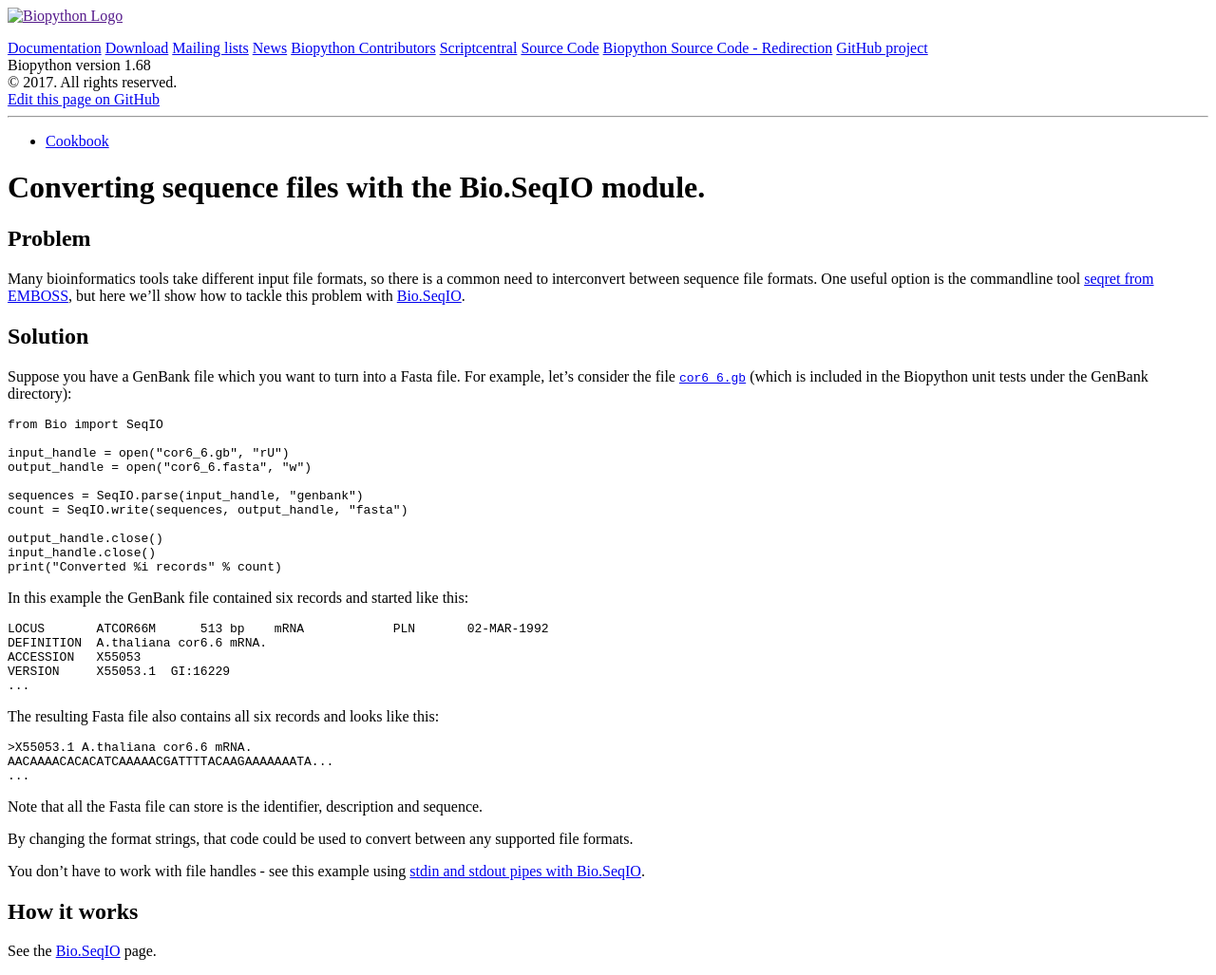
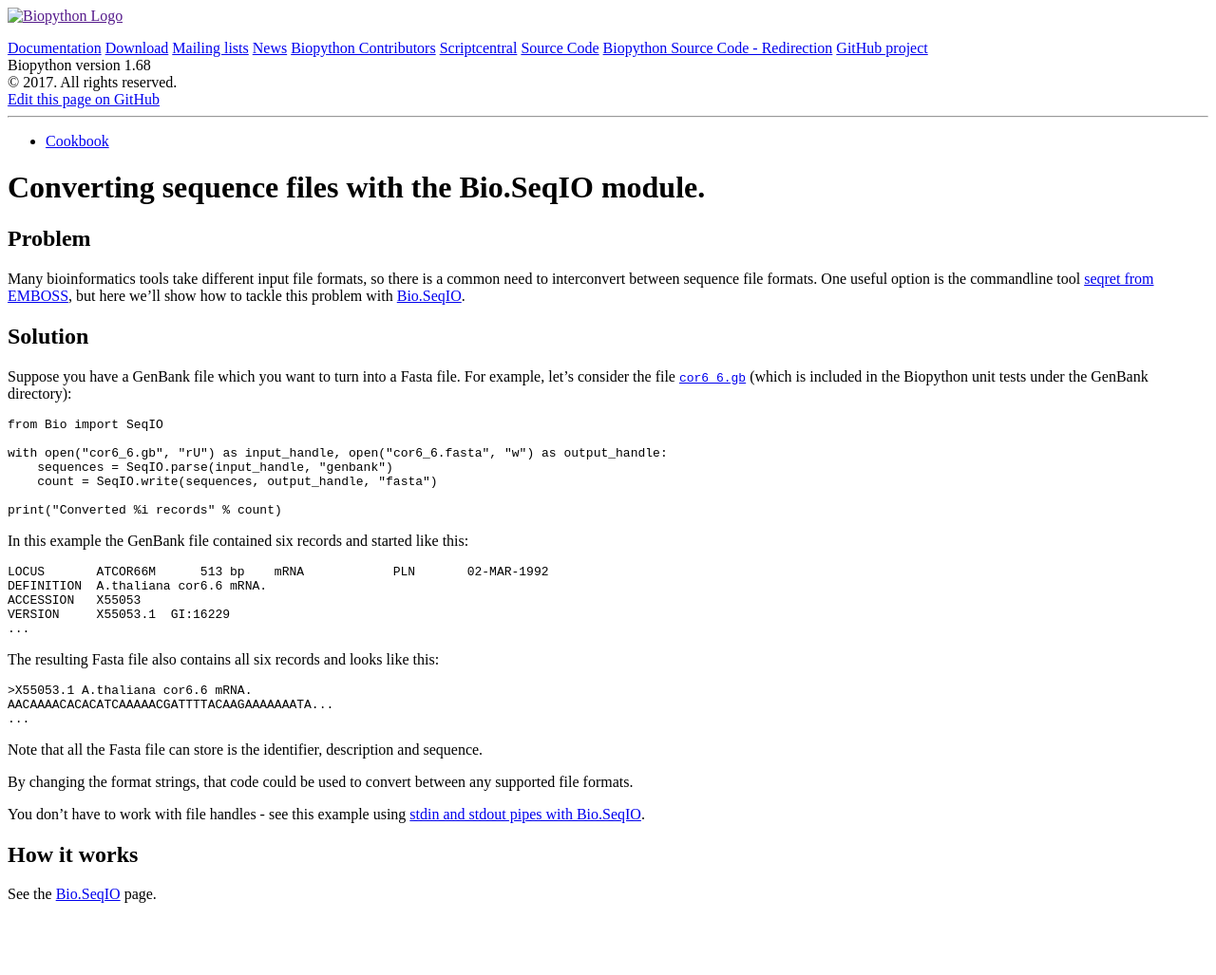
Before and after one commit to biopython/biopython.github.io, a Jekyll site: the page built from wiki/Converting_sequence_files.md, in a window 1280 px wide. Shown: the whole page at 95% size. Built offline with Jekyll 4.4.1, drawn with Linux system fonts in a browser that asks for light colours; after the commit the page ends 967 px from its top, so only the background shows below that.

Commit message:
correct use of handle()
Editing for issue #353

````diff
--- a/wiki/Converting_sequence_files.md
+++ b/wiki/Converting_sequence_files.md
@@ -28,14 +28,10 @@ directory):
 ``` python
 from Bio import SeqIO
 
-input_handle = open("cor6_6.gb", "rU")
-output_handle = open("cor6_6.fasta", "w")
+with open("cor6_6.gb", "rU") as input_handle, open("cor6_6.fasta", "w") as output_handle:
+    sequences = SeqIO.parse(input_handle, "genbank")
+    count = SeqIO.write(sequences, output_handle, "fasta")
 
-sequences = SeqIO.parse(input_handle, "genbank")
-count = SeqIO.write(sequences, output_handle, "fasta")
-
-output_handle.close()
-input_handle.close()
 print("Converted %i records" % count)
 ```
 
````
